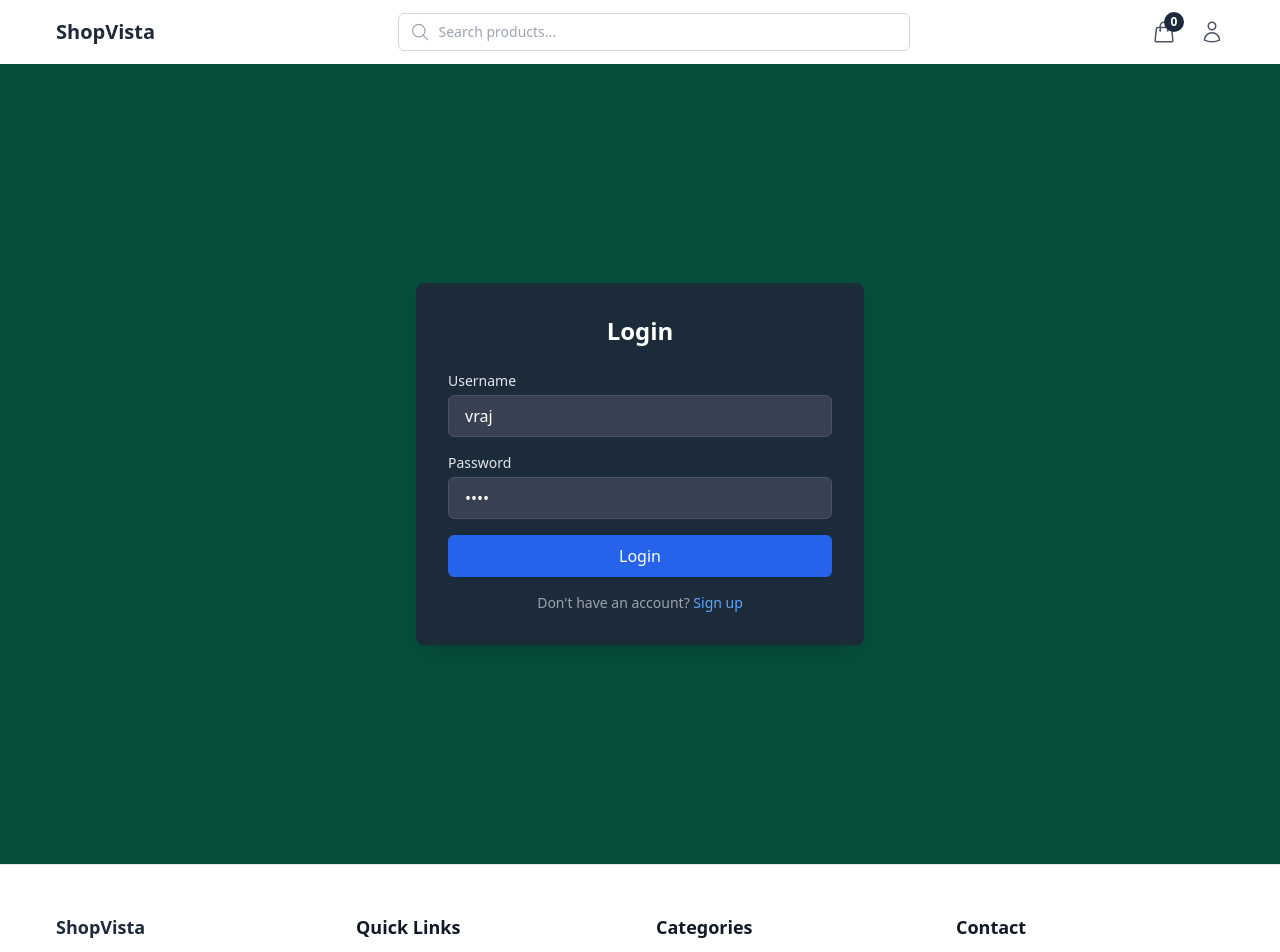
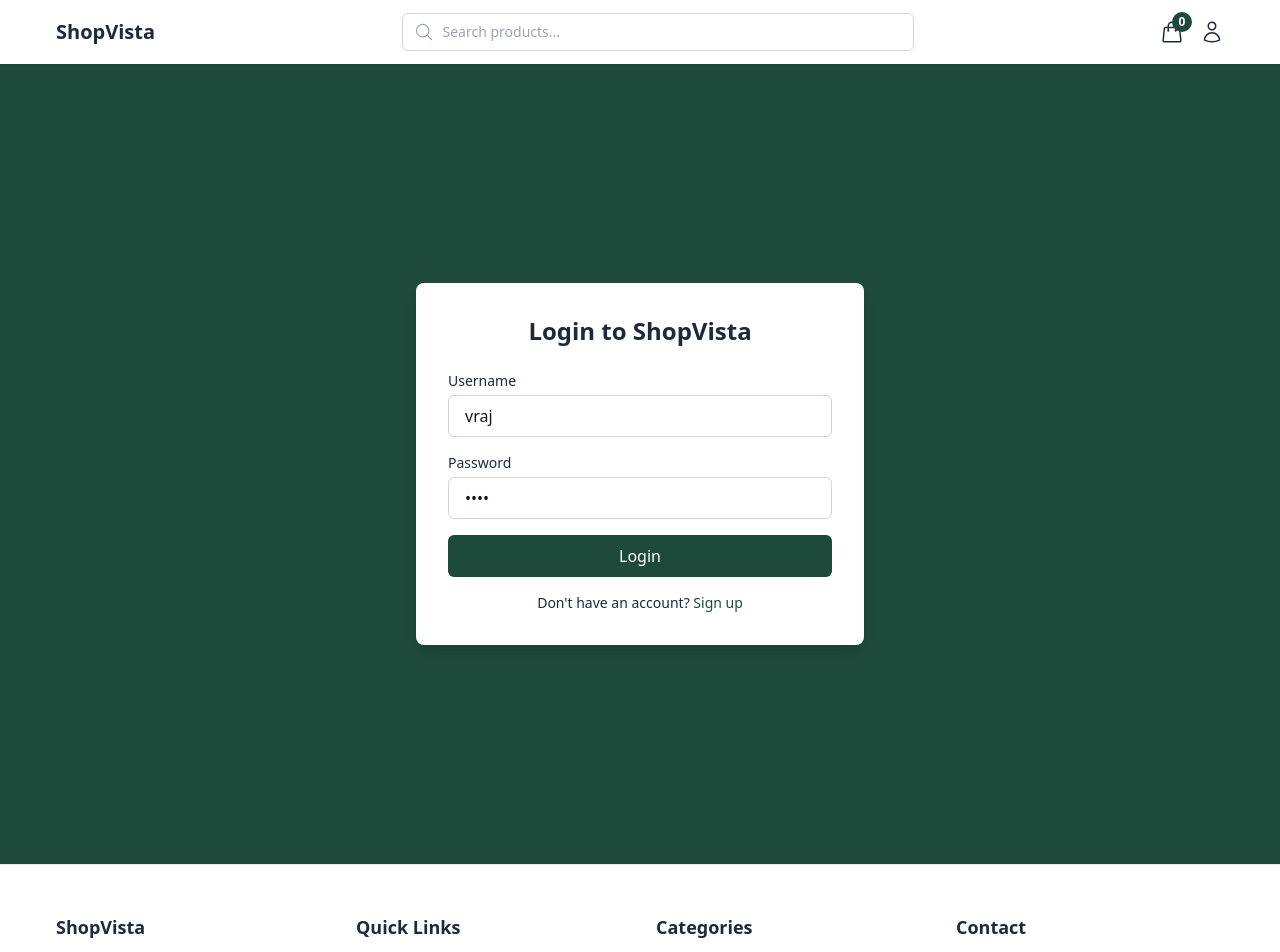
Before and after one commit to VrajLalwala22/Shopvista, a React (Vite) app: page /login in a window 1280 px wide. Shown: the top 952 px of the page. Built offline with nearby package versions, Linux system fonts and the light colour scheme.

Commit message:
updated color

```diff
--- a/src/components/Footer.tsx
+++ b/src/components/Footer.tsx
@@ -3,31 +3,31 @@ import { Link } from 'react-router-dom'
 
 const Footer: React.FC = () => {
   return (
-    <footer className="w-full bg-white border-t border-gray-200">
+    <footer className="w-full bg-secondary border-t border-gray-200">
       <div className="max-w-[1200px] mx-auto px-4 py-12">
         <div className="grid grid-cols-1 md:grid-cols-4 gap-8">
           <div className="space-y-4">
-            <h3 className="text-lg font-semibold text-[#1e2a3b]">ShopVista</h3>
+            <h3 className="text-lg font-semibold text-accent">ShopVista</h3>
             <p className="text-gray-500 text-sm">
               Your one-stop shop for quality products at great prices.
             </p>
           </div>
 
           <div className="space-y-4">
-            <h3 className="text-lg font-semibold text-gray-900">Quick Links</h3>
+            <h3 className="text-lg font-semibold text-accent">Quick Links</h3>
             <ul className="space-y-2">
               <li>
-                <Link to="/" className="text-gray-500 hover:text-[#1e2a3b] transition-colors">
+                <Link to="/" className="text-gray-500 hover:text-primary transition-colors">
                   Home
                 </Link>
               </li>
               <li>
-                <Link to="/products" className="text-gray-500 hover:text-[#1e2a3b] transition-colors">
+                <Link to="/products" className="text-gray-500 hover:text-primary transition-colors">
                   Products
                 </Link>
               </li>
               <li>
-                <Link to="/categories" className="text-gray-500 hover:text-[#1e2a3b] transition-colors">
+                <Link to="/categories" className="text-gray-500 hover:text-primary transition-colors">
                   Categories
                 </Link>
               </li>
@@ -35,20 +35,20 @@ const Footer: React.FC = () => {
           </div>
 
           <div className="space-y-4">
-            <h3 className="text-lg font-semibold text-gray-900">Categories</h3>
+            <h3 className="text-lg font-semibold text-accent">Categories</h3>
             <ul className="space-y-2">
               <li>
-                <Link to="/category/electronics" className="text-gray-500 hover:text-[#1e2a3b] transition-colors">
+                <Link to="/category/electronics" className="text-gray-500 hover:text-primary transition-colors">
                   Electronics
                 </Link>
               </li>
               <li>
-                <Link to="/category/fashion" className="text-gray-500 hover:text-[#1e2a3b] transition-colors">
+                <Link to="/category/fashion" className="text-gray-500 hover:text-primary transition-colors">
                   Fashion
                 </Link>
               </li>
               <li>
-                <Link to="/category/home" className="text-gray-500 hover:text-[#1e2a3b] transition-colors">
+                <Link to="/category/home" className="text-gray-500 hover:text-primary transition-colors">
                   Home & Living
                 </Link>
               </li>
@@ -56,7 +56,7 @@ const Footer: React.FC = () => {
           </div>
 
           <div className="space-y-4">
-            <h3 className="text-lg font-semibold text-gray-900">Contact</h3>
+            <h3 className="text-lg font-semibold text-accent">Contact</h3>
             <ul className="space-y-2 text-gray-500 text-sm">
               <li>Email: abc@shopvista.com</li>
               <li>Phone: - </li>
@@ -64,8 +64,6 @@ const Footer: React.FC = () => {
             </ul>
           </div>
         </div>
-
-
       </div>
     </footer>
   )
--- a/src/components/Navbar.tsx
+++ b/src/components/Navbar.tsx
@@ -4,17 +4,14 @@ import { ShoppingBagIcon, UserIcon, MagnifyingGlassIcon } from '@heroicons/react
 
 const Navbar: React.FC = () => {
   return (
-    <nav className="w-full bg-white shadow-sm sticky top-0 z-50">
+    <nav className="w-full bg-secondary shadow-sm sticky top-0 z-50">
       <div className="max-w-[1200px] mx-auto px-4">
         <div className="flex items-center justify-between h-16">
-
-
           <Link to="/" className="flex items-center">
-            <span className="text-xl font-bold text-[#1e2a3b] hover:text-[#2a3b50] transition-colors">
+            <span className="text-xl font-bold text-accent hover:text-accent-light transition-colors">
               ShopVista
             </span>
           </Link>
-
 
           <div className="flex-1 max-w-xl px-8">
             <div className="relative w-full">
@@ -24,26 +21,24 @@ const Navbar: React.FC = () => {
               <input
                 type="text"
                 placeholder="Search products..."
-                className="block w-full pl-10 pr-3 py-2 border border-gray-300 rounded-md text-sm focus:outline-none focus:ring-1 focus:ring-[#1e2a3b] focus:border-[#1e2a3b]"
+                className="block w-full pl-10 pr-3 py-2 border border-gray-300 rounded-md text-sm focus:outline-none focus:ring-1 focus:ring-primary focus:border-primary"
               />
             </div>
           </div>
 
-
-
-          <div className="flex items-center space-x-6">
+          <div className="flex items-center space-x-4">
             <Link
               to="/cart"
-              className="text-gray-600 hover:text-[#1e2a3b] transition-colors relative group"
+              className="text-accent hover:text-accent-light transition-colors relative group"
             >
               <ShoppingBagIcon className="h-6 w-6" />
-              <span className="absolute -top-2 -right-2 bg-[#1e2a3b] text-white text-xs font-bold rounded-full h-5 w-5 flex items-center justify-center">
+              <span className="absolute -top-2 -right-2 bg-primary text-white text-xs font-bold rounded-full h-5 w-5 flex items-center justify-center">
                 0
               </span>
             </Link>
             <Link
               to="/login"
-              className="text-gray-600 hover:text-[#1e2a3b] transition-colors"
+              className="text-accent hover:text-accent-light transition-colors"
             >
               <UserIcon className="h-6 w-6" />
             </Link>
@@ -61,7 +56,7 @@ const Navbar: React.FC = () => {
             <input
               type="text"
               placeholder="Search products..."
-              className="block w-full pl-10 pr-3 py-2 border border-gray-300 rounded-md leading-5 bg-white placeholder-gray-500 focus:outline-none focus:placeholder-gray-400 focus:ring-1 focus:ring-primary focus:border-primary text-sm"
+              className="block w-full pl-10 pr-3 py-2 border border-gray-300 rounded-md leading-5 bg-white placeholder-gray-500 focus:outline-none focus:ring-1 focus:ring-primary focus:border-primary text-sm"
             />
           </div>
         </div>
--- a/src/pages/Login.tsx
+++ b/src/pages/Login.tsx
@@ -39,7 +39,6 @@ const Login = () => {
         throw new Error(data.message || 'Invalid username or password')
       }
 
-      // Store token in localStorage
       localStorage.setItem('token', data.token)
       navigate('/')
     } catch (err) {
@@ -50,19 +49,19 @@ const Login = () => {
   }
 
   return (
-    <div className="min-h-screen flex items-center justify-center bg-emerald-900 py-12 px-4 sm:px-6 lg:px-8">
-      <div className="max-w-md w-full bg-slate-800/90 p-8 rounded-lg shadow-lg backdrop-blur-sm">
-        <h1 className="text-2xl font-semibold text-white mb-6 text-center">Login</h1>
+    <div className="min-h-screen flex items-center justify-center bg-primary py-12 px-4 sm:px-6 lg:px-8">
+      <div className="max-w-md w-full bg-secondary p-8 rounded-lg shadow-lg">
+        <h1 className="text-2xl font-semibold text-accent mb-6 text-center">Login to ShopVista</h1>
 
         {error && (
-          <div className="bg-red-900/50 text-red-200 p-4 rounded-md mb-4">
+          <div className="bg-red-100 text-red-600 p-4 rounded-md mb-4">
             {error}
           </div>
         )}
 
         <form onSubmit={handleSubmit} className="space-y-4">
           <div>
-            <label htmlFor="username" className="block text-sm font-medium text-gray-200 mb-1">
+            <label htmlFor="username" className="block text-sm font-medium text-accent mb-1">
               Username
             </label>
             <input
@@ -71,14 +70,14 @@ const Login = () => {
               name="username"
               value={formData.username}
               onChange={handleChange}
-              className="w-full px-4 py-2 bg-gray-700 border border-gray-600 rounded-md focus:outline-none focus:ring-2 focus:ring-blue-500 focus:border-transparent text-white placeholder-gray-400"
+              className="w-full px-4 py-2 bg-secondary border border-gray-300 rounded-md focus:outline-none focus:ring-2 focus:ring-primary focus:border-transparent"
               required
               placeholder="Enter your username"
             />
           </div>
 
           <div>
-            <label htmlFor="password" className="block text-sm font-medium text-gray-200 mb-1">
+            <label htmlFor="password" className="block text-sm font-medium text-accent mb-1">
               Password
             </label>
             <input
@@ -87,7 +86,7 @@ const Login = () => {
               name="password"
               value={formData.password}
               onChange={handleChange}
-              className="w-full px-4 py-2 bg-gray-700 border border-gray-600 rounded-md focus:outline-none focus:ring-2 focus:ring-blue-500 focus:border-transparent text-white placeholder-gray-400"
+              className="w-full px-4 py-2 bg-secondary border border-gray-300 rounded-md focus:outline-none focus:ring-2 focus:ring-primary focus:border-transparent"
               required
               placeholder="Enter your password"
             />
@@ -95,15 +94,15 @@ const Login = () => {
 
           <button
             type="submit"
-            className="w-full py-2 px-4 bg-blue-600 hover:bg-blue-700 text-white font-medium rounded-md transition-colors duration-200 focus:outline-none focus:ring-2 focus:ring-blue-500 focus:ring-offset-2 focus:ring-offset-gray-800"
+            className="w-full py-2 px-4 bg-primary hover:bg-primary-light text-white font-medium rounded-md transition-colors duration-200 focus:outline-none focus:ring-2 focus:ring-primary focus:ring-offset-2 focus:ring-offset-secondary"
             disabled={loading}
           >
             {loading ? 'Logging in...' : 'Login'}
           </button>
         </form>
 
-        <p className="mt-4 text-sm text-gray-400 text-center">
-          Don't have an account? <Link to="/register" className="text-blue-400 hover:text-blue-300 hover:underline">Sign up</Link>
+        <p className="mt-4 text-sm text-accent text-center">
+          Don't have an account? <Link to="/register" className="text-primary hover:text-primary-light hover:underline">Sign up</Link>
         </p>
       </div>
     </div>
--- a/src/pages/Register.tsx
+++ b/src/pages/Register.tsx
@@ -1,5 +1,5 @@
 import React, { useState } from 'react';
-import { useNavigate } from 'react-router-dom';
+import { useNavigate, Link } from 'react-router-dom';
 import { registerUser } from '../services/api';
 
 const Register = () => {
@@ -39,19 +39,19 @@ const Register = () => {
   };
 
   return (
-    <div className="min-h-screen flex items-center justify-center bg-emerald-900 py-12 px-4 sm:px-6 lg:px-8">
-      <div className="max-w-md w-full bg-slate-800/90 p-8 rounded-lg shadow-lg backdrop-blur-sm">
-        <h1 className="text-2xl font-semibold text-white mb-6 text-center">Register</h1>
+    <div className="min-h-screen flex items-center justify-center bg-primary py-12 px-4 sm:px-6 lg:px-8">
+      <div className="max-w-md w-full bg-secondary p-8 rounded-lg shadow-lg">
+        <h1 className="text-2xl font-semibold text-accent mb-6 text-center">Register for ShopVista</h1>
 
         {error && (
-          <div className="bg-red-900/50 text-red-200 p-4 rounded-md mb-4">
+          <div className="bg-red-100 text-red-600 p-4 rounded-md mb-4">
             {error}
           </div>
         )}
 
         <form onSubmit={handleSubmit} className="space-y-4">
           <div>
-            <label htmlFor="username" className="block text-sm font-medium text-gray-200 mb-1">
+            <label htmlFor="username" className="block text-sm font-medium text-accent mb-1">
               Username
             </label>
             <input
@@ -60,14 +60,14 @@ const Register = () => {
               name="username"
               value={formData.username}
               onChange={handleChange}
-              className="w-full px-4 py-2 bg-gray-700 border border-gray-600 rounded-md focus:outline-none focus:ring-2 focus:ring-blue-500 focus:border-transparent text-white placeholder-gray-400"
+              className="w-full px-4 py-2 bg-secondary border border-gray-300 rounded-md focus:outline-none focus:ring-2 focus:ring-primary focus:border-transparent"
               required
               placeholder="Choose a username"
             />
           </div>
 
           <div>
-            <label htmlFor="password" className="block text-sm font-medium text-gray-200 mb-1">
+            <label htmlFor="password" className="block text-sm font-medium text-accent mb-1">
               Password
             </label>
             <input
@@ -76,14 +76,14 @@ const Register = () => {
               name="password"
               value={formData.password}
               onChange={handleChange}
-              className="w-full px-4 py-2 bg-gray-700 border border-gray-600 rounded-md focus:outline-none focus:ring-2 focus:ring-blue-500 focus:border-transparent text-white placeholder-gray-400"
+              className="w-full px-4 py-2 bg-secondary border border-gray-300 rounded-md focus:outline-none focus:ring-2 focus:ring-primary focus:border-transparent"
               required
               placeholder="Choose a password"
             />
           </div>
 
           <div>
-            <label htmlFor="email" className="block text-sm font-medium text-gray-200 mb-1">
+            <label htmlFor="email" className="block text-sm font-medium text-accent mb-1">
               Email
             </label>
             <input
@@ -92,14 +92,14 @@ const Register = () => {
               name="email"
               value={formData.email}
               onChange={handleChange}
-              className="w-full px-4 py-2 bg-gray-700 border border-gray-600 rounded-md focus:outline-none focus:ring-2 focus:ring-blue-500 focus:border-transparent text-white placeholder-gray-400"
+              className="w-full px-4 py-2 bg-secondary border border-gray-300 rounded-md focus:outline-none focus:ring-2 focus:ring-primary focus:border-transparent"
               required
               placeholder="Enter your email"
             />
           </div>
 
           <div>
-            <label htmlFor="firstName" className="block text-sm font-medium text-gray-200 mb-1">
+            <label htmlFor="firstName" className="block text-sm font-medium text-accent mb-1">
               First Name
             </label>
             <input
@@ -108,14 +108,14 @@ const Register = () => {
               name="firstName"
               value={formData.firstName}
               onChange={handleChange}
-              className="w-full px-4 py-2 bg-gray-700 border border-gray-600 rounded-md focus:outline-none focus:ring-2 focus:ring-blue-500 focus:border-transparent text-white placeholder-gray-400"
+              className="w-full px-4 py-2 bg-secondary border border-gray-300 rounded-md focus:outline-none focus:ring-2 focus:ring-primary focus:border-transparent"
               required
               placeholder="Enter your first name"
             />
           </div>
 
           <div>
-            <label htmlFor="lastName" className="block text-sm font-medium text-gray-200 mb-1">
+            <label htmlFor="lastName" className="block text-sm font-medium text-accent mb-1">
               Last Name
             </label>
             <input
@@ -124,7 +124,7 @@ const Register = () => {
               name="lastName"
               value={formData.lastName}
               onChange={handleChange}
-              className="w-full px-4 py-2 bg-gray-700 border border-gray-600 rounded-md focus:outline-none focus:ring-2 focus:ring-blue-500 focus:border-transparent text-white placeholder-gray-400"
+              className="w-full px-4 py-2 bg-secondary border border-gray-300 rounded-md focus:outline-none focus:ring-2 focus:ring-primary focus:border-transparent"
               required
               placeholder="Enter your last name"
             />
@@ -132,15 +132,15 @@ const Register = () => {
 
           <button
             type="submit"
-            className="w-full py-2 px-4 bg-blue-600 hover:bg-blue-700 text-white font-medium rounded-md transition-colors duration-200 focus:outline-none focus:ring-2 focus:ring-blue-500 focus:ring-offset-2 focus:ring-offset-gray-800"
+            className="w-full py-2 px-4 bg-primary hover:bg-primary-light text-white font-medium rounded-md transition-colors duration-200 focus:outline-none focus:ring-2 focus:ring-primary focus:ring-offset-2 focus:ring-offset-secondary"
             disabled={loading}
           >
             {loading ? 'Registering...' : 'Register'}
           </button>
         </form>
 
-        <p className="mt-4 text-sm text-gray-400 text-center">
-          Already have an account? <a href="/login" className="text-blue-400 hover:text-blue-300 hover:underline">Login</a>
+        <p className="mt-4 text-sm text-accent text-center">
+          Already have an account? <Link to="/login" className="text-primary hover:text-primary-light hover:underline">Login</Link>
         </p>
       </div>
     </div>
```
Also changed, not shown: src/pages/Home.tsx (+14 -15 lines), tailwind.config.js (+10 -6 lines).
